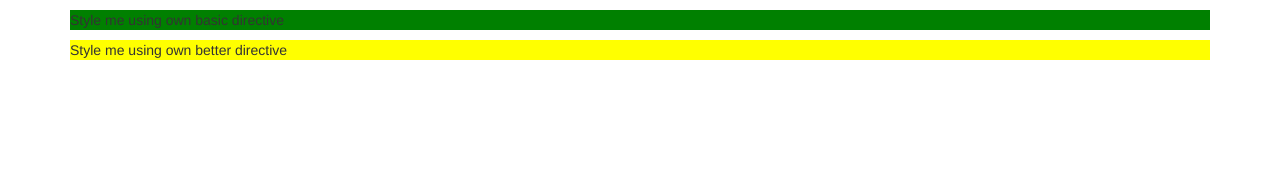
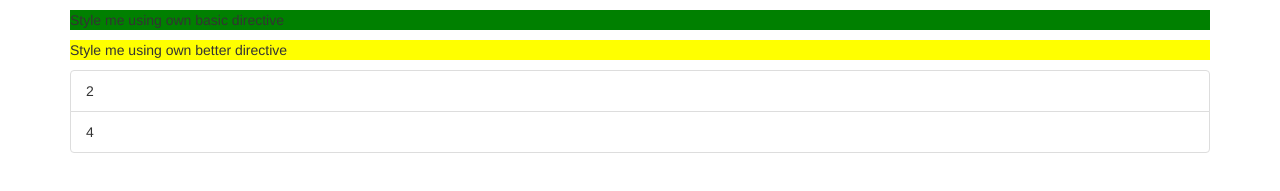
Before and after one commit to AndrewPalchykovsky/a-directives, an Angular app: page / in a window 1280 px wide. Shown: the part 177-368 px from the top of the page. Built offline with nearby package versions, Linux system fonts and the light colour scheme.

Commit message:
Builded own structural directive

```diff
--- a/src/app/app.component.html
+++ b/src/app/app.component.html
@@ -24,6 +24,12 @@
       <p appBasicHighlight>Style me using own basic directive</p>
       <p appBetterHighlight [defaultColor]="'yellow'" [highlightColor]="'red'">Style me using own better directive
       </p>
+      <div *appUnless="onlyOdd">
+        <li class="list-group-item" [ngClass]="{odd: even % 2 !==0}"
+          [ngStyle]="{backgroundColor: even % 2 !==0 ? 'yellow' : 'transparent'}" *ngFor="let even of evenNumbers">
+          {{even}}
+        </li>
+      </div>
     </div>
   </div>
 </div>
--- a/src/app/app.module.ts
+++ b/src/app/app.module.ts
@@ -6,12 +6,14 @@
 import { AppComponent } from './app.component';
 import { BasicHighlightDirective } from './basic-highlight.directive';
 import { BetterHighlightDirective } from './better-highlight.directive';
+import { UnlessDirective } from './unless.directive';
 
 @NgModule({
   declarations: [
     AppComponent,
     BasicHighlightDirective,
-    BetterHighlightDirective
+    BetterHighlightDirective,
+    UnlessDirective
   ],
   imports: [
     BrowserModule,
--- /dev/null
+++ b/src/app/unless.directive.ts
@@ -0,0 +1,18 @@
+import { Directive, Input, TemplateRef, ViewContainerRef } from '@angular/core';
+
+@Directive({
+  selector: '[appUnless]'
+})
+export class UnlessDirective {
+
+  @Input() set appUnless(condition: boolean) {
+    if (!condition) {
+      this.vcRef.createEmbeddedView(this.templateRef);
+    } else {
+      this.vcRef.clear();
+    }
+  }
+
+  constructor(private templateRef: TemplateRef<any>, private vcRef: ViewContainerRef) { }
+
+}
```
